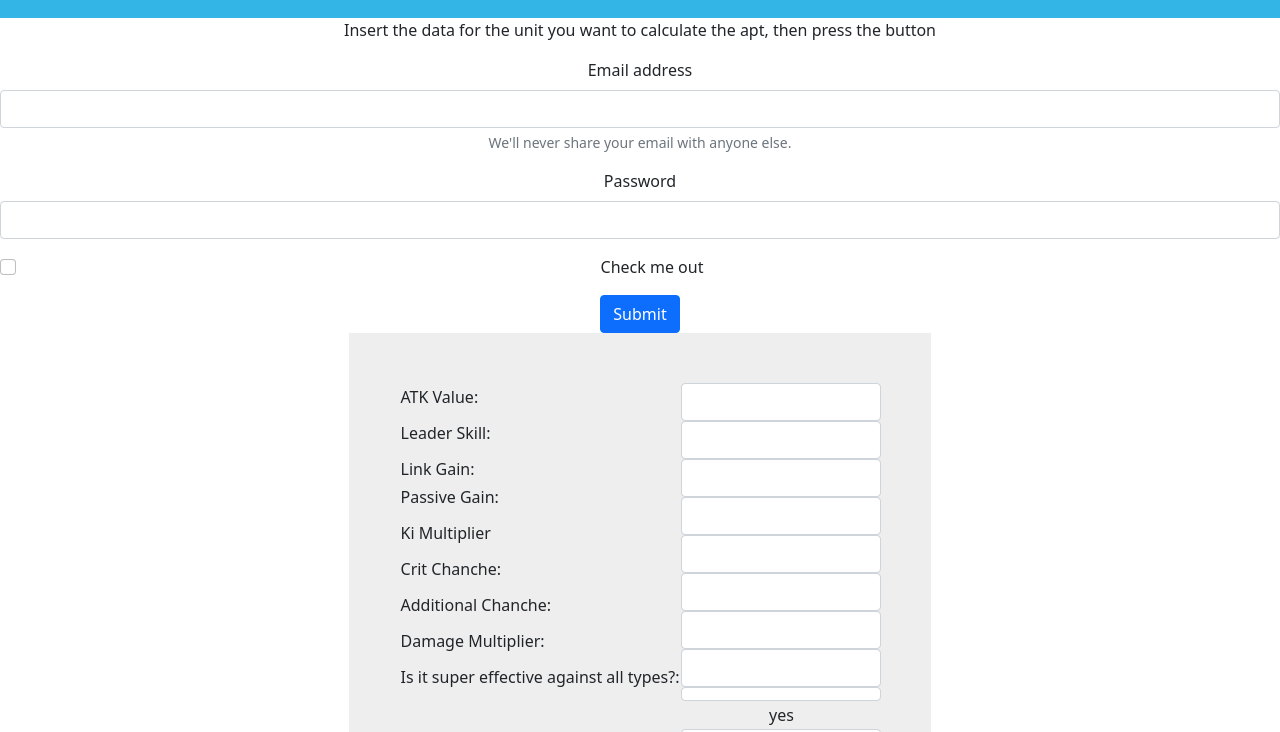
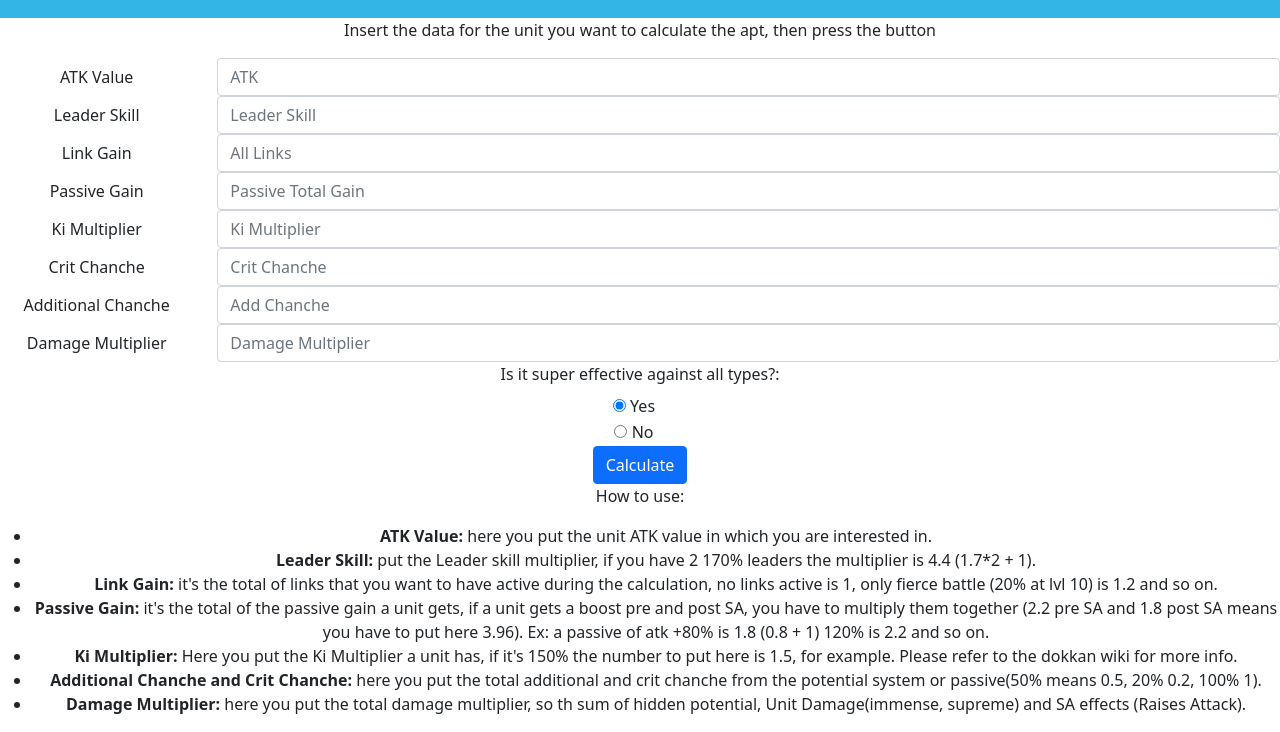
Before and after one commit to NotARanger97/NotARanger97.github.io, a plain HTML site: page index.html in a window 1280 px wide. Shown: the part 68-800 px from the top of the page. Drawn offline with nearby package versions, Linux system fonts and the light colour scheme.

Commit message:
Update index.html

```diff
--- a/index.html
+++ b/index.html
@@ -15,62 +15,70 @@
 	<div class="desc">
 	<p>Insert the data for the unit you want to calculate the apt, then press the button </p>
 	<form>
-	  <div class="mb-3">
-	    <label for="exampleInputEmail1" class="form-label">Email address</label>
-	    <input type="email" class="form-control" id="exampleInputEmail1" aria-describedby="emailHelp">
-	    <div id="emailHelp" class="form-text">We'll never share your email with anyone else.</div>
+	  <div class="form-group row">
+	    <label for="atk" class="col-sm-2 col-form-label">ATK Value</label>
+	    <div class="col-sm-10">
+	      <input type="text" class="form-control" id="atk" placeholder="ATK">
+	    </div>
 	  </div>
-	  <div class="mb-3">
-	    <label for="exampleInputPassword1" class="form-label">Password</label>
-	    <input type="password" class="form-control" id="exampleInputPassword1">
+	  <div class="form-group row">
+	    <label for="ls" class="col-sm-2 col-form-label">Leader Skill</label>
+	    <div class="col-sm-10">
+	      <input type="text" class="form-control" id="ls" placeholder="Leader Skill">
+	    </div>
 	  </div>
-	  <div class="mb-3 form-check">
-	    <input type="checkbox" class="form-check-input" id="exampleCheck1">
-	    <label class="form-check-label" for="exampleCheck1">Check me out</label>
+	  <div class="form-group row">
+	    <label for="links" class="col-sm-2 col-form-label">Link Gain</label>
+	    <div class="col-sm-10">
+	      <input type="text" class="form-control" id="links" placeholder="All Links">
+	    </div>
 	  </div>
-	  <button type="submit" class="btn btn-primary">Submit</button>
-</form>
-	<div id="container">
-    <div class="form-container">
-        <form>
-            <div class="column">
-                <label for="atk" class="form-label">ATK Value: </label>
-				<label for="ls" class="form-label">Leader Skill: </label>
-				<label for="links">Link Gain: </label>
-				<label for="passive" class="form-label">Passive Gain: </label>
-				<label for="ki" class="form-label">Ki Multiplier</label>
-				<label for="crit" class="form-label">Crit Chanche: </label>
-				<label for="add" class="form-label">Additional Chanche: </label>
-				<label for="dm" class="form-label">Damage Multiplier:</label>
-				<label for="se" class="form-label">Is it super effective against all types?:</label>
-            </div>
-            	<div class="column">
-		            <input type="text" id="atk" class="form-control">
-					<input type="text" id="ls" class="form-control">
-					<input type="text" id="links" class="form-control">
-					<input type="text" id="passive" class="form-control">
-					<input type="text" id="ki" class="form-control">
-					<input type="text" id="crit" class="form-control">
-					<input type="text" id="add" class="form-control">
-					<input type="text" id="dm" class="form-control">
-					<div class="radiose">
-						<input type="radio" class="form-control" id="yes" name="se" value="yes">
-						  	<label for="yes">yes</label>
-						  	<input type="radio" class="form-control" id="no" name="se" value="no">
-						  	<label for="no">no</label>
-					</div>
-					<button type="button" class="btn btn-primary" onclick="calculateAPT()">Calculate</button>
-            	</div>
-        	</form>
+	  <div class="form-group row">
+	    <label for="passive" class="col-sm-2 col-form-label">Passive Gain</label>
+	    <div class="col-sm-10">
+	      <input type="text" class="form-control" id="passive" placeholder="Passive Total Gain">
+	    </div>
+	  </div>
+	  <div class="form-group row">
+	    <label for="ki" class="col-sm-2 col-form-label">Ki Multiplier</label>
+	    <div class="col-sm-10">
+	      <input type="text" class="form-control" id="ki" placeholder="Ki Multiplier">
+	    </div>
+	  </div>
+	  <div class="form-group row">
+	    <label for="crit" class="col-sm-2 col-form-label">Crit Chanche</label>
+	    <div class="col-sm-10">
+	      <input type="text" class="form-control" id="crit" placeholder="Crit Chanche">
+	    </div>
+	  </div>
+	  <div class="form-group row">
+	    <label for="add" class="col-sm-2 col-form-label">Additional Chanche</label>
+	    <div class="col-sm-10">
+	      <input type="text" class="form-control" id="add" placeholder="Add Chanche">
+	    </div>
+	  </div>
+	  <div class="form-group row">
+	    <label for="dm" class="col-sm-2 col-form-label">Damage Multiplier</label>
+	    <div class="col-sm-10">
+	      <input type="text" class="form-control" id="dm" placeholder="Damage Multiplier">
+	    </div>
+	  </div>
+	  <div class="form-group row">
+	  <label for="row" class="form-label">Is it super effective against all types?:</label>
+  		<div class="row">
+    		<div class="form-check form-check-inline">
+      			<input name="gruppo2" type="radio" id="yes" checked>
+      			<label for="yes">Yes</label>
+    		</div>
+    	<div class="form-check form-check-inline">
+      		<input name="gruppo2" type="radio" id="no">
+      		<label for="no">No</label>
     	</div>
-	</div>
-	</div>
-	<div id="container">
-		<div class="inputs">
+  		</div>
+  	</div>
 
-
-		</div>
-	</div>
+	</form>
+	  <button type="button" class="btn btn-primary"  onclick="calculateAPT()">Calculate</button>
 	<p> How to use: </p>
 	<ul>
 		<li><b>ATK Value:</b> here you put the unit ATK value in which you are interested in.</li>
```
